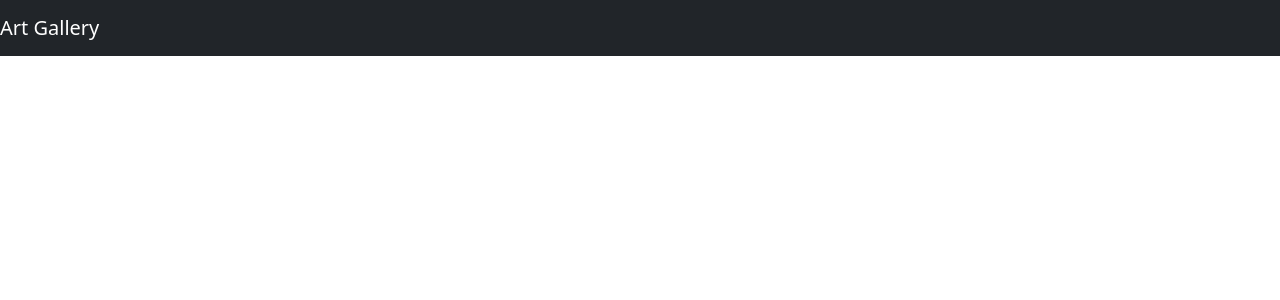
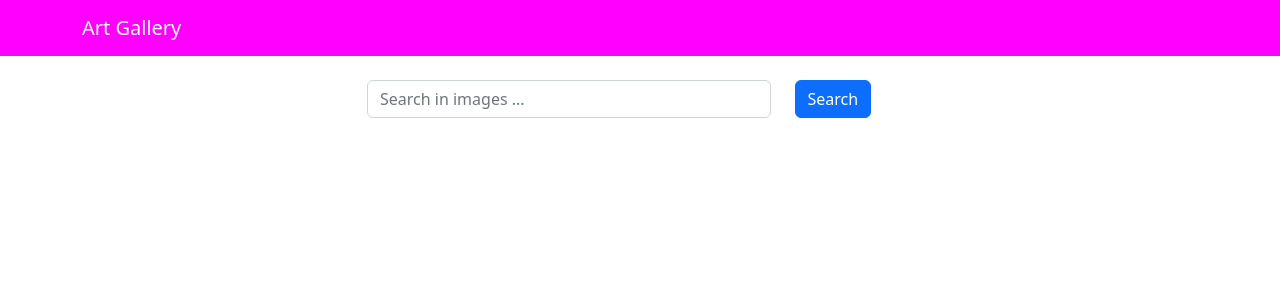
Before and after one commit to sgorji/art-gallery, a React (Create React App) app in the folder frontend/: page / in a window 1280 px wide. Shown: the top 300 px of the page. Built offline with nearby package versions, Linux system fonts and the light colour scheme.

Commit message:
Controlled search box

```diff
--- a/frontend/src/App.js
+++ b/frontend/src/App.js
@@ -1,10 +1,21 @@
+import { useState } from 'react';
 import 'bootstrap/dist/css/bootstrap.min.css';
 import Header from './components/Header';
+import Search from './components/Search';
+
 
 function App() {
+  const [word, setWord] = useState('')
+
+  function handleSearchSubmit(e) {
+    e.preventDefault();
+    console.log(word)
+  }
+
   return (
     <div className="App">
       <Header title="Art Gallery"/>
+      <Search word={word} setWord={setWord} handleSubmit={handleSearchSubmit}/>
     </div>
   );
 }
--- a/frontend/src/components/Header.js
+++ b/frontend/src/components/Header.js
@@ -1,10 +1,17 @@
 import React from "react";
-import { Navbar } from "react-bootstrap";
+import { Navbar, Container } from "react-bootstrap";
+
+const navbartyle = {
+  backgroundColor: 'magenta'
+
+};
 
 const Header = (props) => {
   return (
-    <Navbar bg="dark" variant="dark">
-      <Navbar.Brand href="/">{props.title}</Navbar.Brand>
+    <Navbar style={navbartyle} variant="dark">
+      <Container>
+        <Navbar.Brand href="/">{props.title}</Navbar.Brand>
+      </Container>
     </Navbar>
   );
 };
--- /dev/null
+++ b/frontend/src/components/Search.js
@@ -0,0 +1,30 @@
+import React from "react";
+import { Container, Row, Col, Form, Button } from "react-bootstrap";
+
+function Search({ word, setWord, handleSubmit }) {
+  return (
+    <Container className="mt-4">
+      <Row className="justify-content-center">
+        <Col sx={12} md={8} lg={6}>
+          <Form onSubmit={handleSubmit}>
+            <Row>
+              <Col xs={9}>
+                <Form.Control
+                    type="text"
+                    value={word}
+                    onChange={(e) => setWord(e.target.value)}
+                    placeholder="Search in images ..."
+                />
+              </Col>
+              <Col>
+                <Button variant="primary" type="submit">Search</Button>
+              </Col>
+            </Row>
+          </Form>
+        </Col>
+      </Row>
+    </Container>
+  );
+}
+
+export default Search;
```
